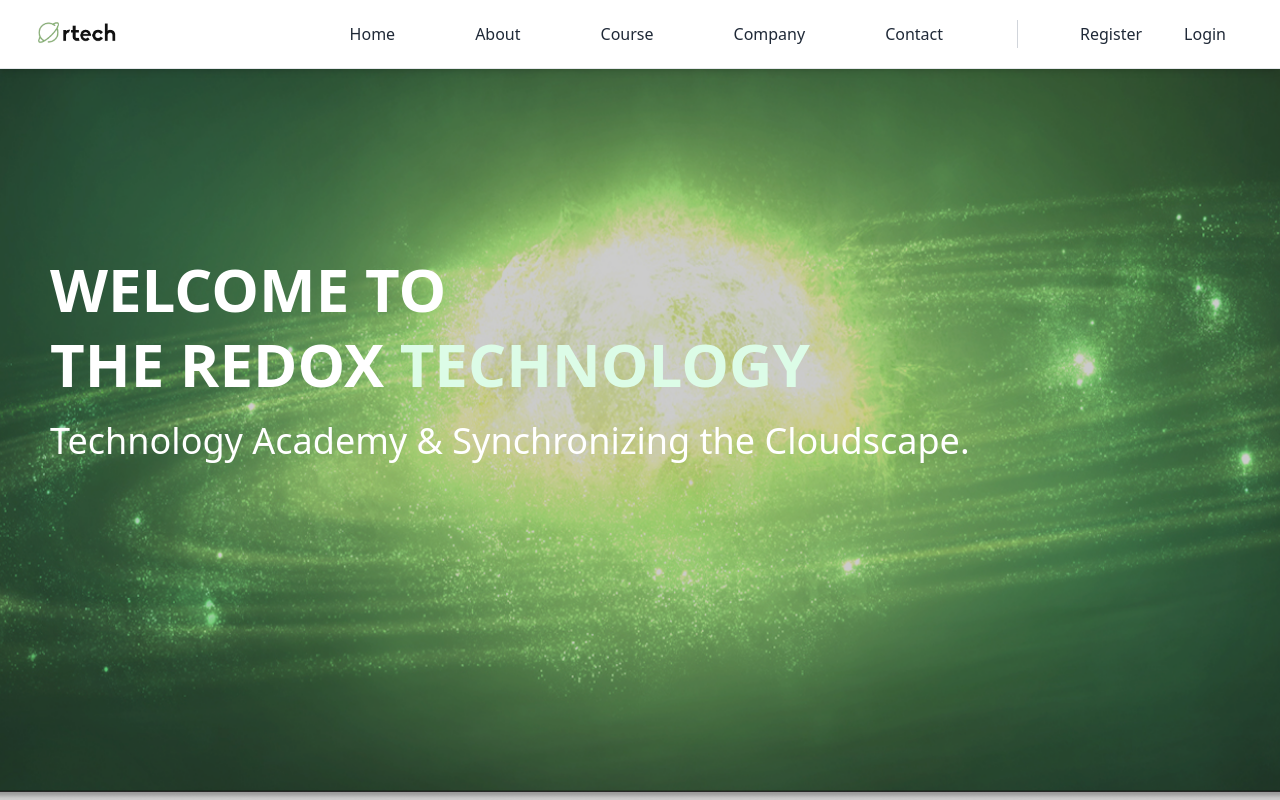
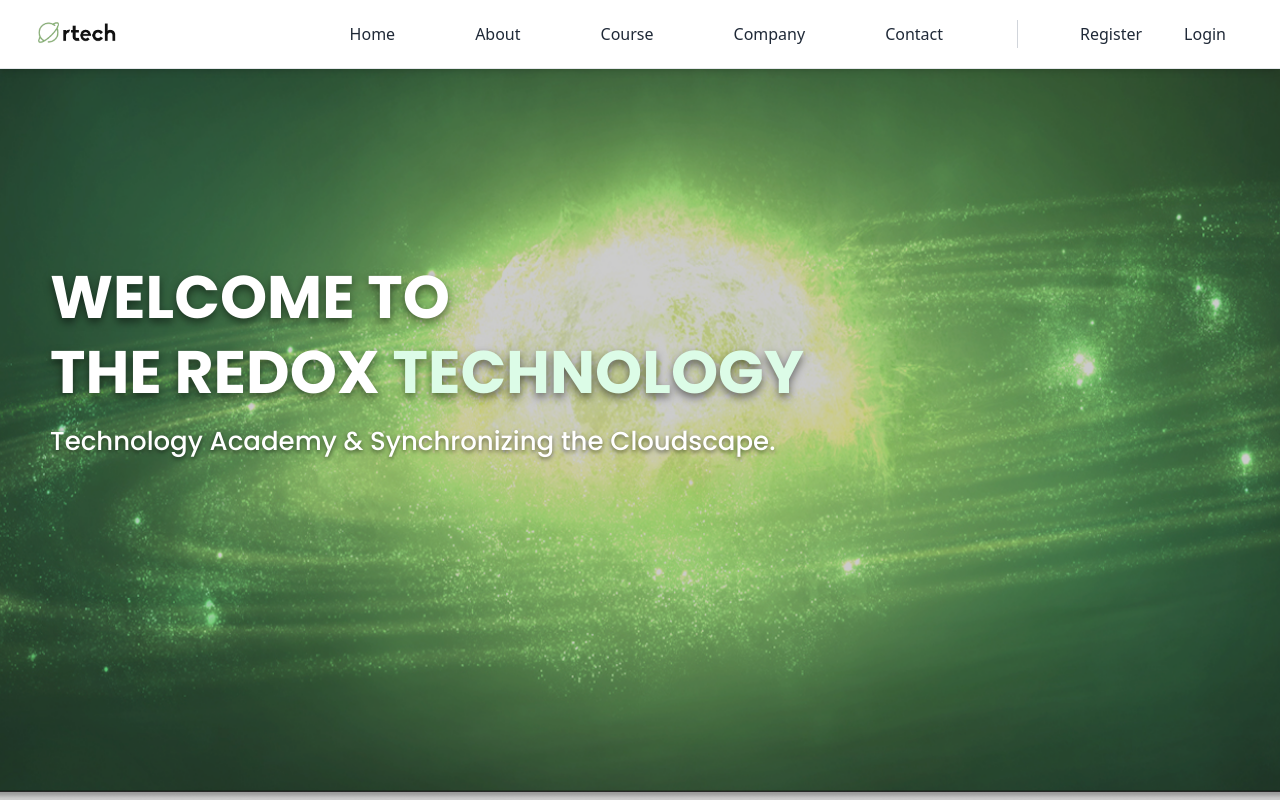
Before and after one commit to redoomp4/RTECH-, a Vue app in the folder Frontend/: page / in a window 1280 px wide. Shown: the top 800 px of the page. Built offline with nearby package versions, Linux system fonts and the light colour scheme; no server answers.

Commit message:
ui: fix company spacing and add home text shadows

```diff
--- a/Frontend/src/pages/Company.vue
+++ b/Frontend/src/pages/Company.vue
@@ -13,14 +13,14 @@
     <!-- TITLE -->
     <section class="mt-4 px-4">
       <h3
-        class="font-['Poppins'] font-bold text-3xl md:text-4xl lg:text-5xl tracking-wider drop-shadow-[0_5px_5px_rgba(0,0,0,0.6)] mb-2 text-green-100"
+        class="font-['Poppins'] font-bold text-[28px] md:text-4xl lg:text-5xl tracking-wider drop-shadow-[0_5px_5px_rgba(0,0,0,0.6)] mb-2 md:mb-4 text-green-100"
       >
         Our Company
       </h3>
 
       <h1
         class="font-['Poppins'] font-bold text-green-300 drop-shadow-[0_8px_8px_rgba(0,0,0,0.7)]
-               text-5xl md:text-6xl lg:text-7xl -mt-3 md:-mt-2"
+               text-[50px] md:text-6xl lg:text-7xl -mt-3 md:mt-0 leading-tight"
       >
         Meet our people
       </h1>
--- a/Frontend/src/pages/Home.vue
+++ b/Frontend/src/pages/Home.vue
@@ -31,11 +31,12 @@
       <!-- HERO TEXT -->
       <h1
         class="
-          font-black text-white leading-tight
-
+          font-bold text-white leading-tight
+          font-['Poppins']
           text-[30px]
           md:text-[60px]
           sm:text-[45px]
+          drop-shadow-[0_4px_4px_rgba(0,0,0,0.5)]
         "
       >
         WELCOME TO <br />
@@ -46,10 +47,12 @@
       <p
         class="
           mt-3 text-white
-
-          text-[20px]
-          md:text-[36px]
-          sm:text-[20px]
+          font-['Poppins']
+          font-medium
+          text-[16px]
+          md:text-[26px]
+          sm:text-[18px]
+          drop-shadow-[0_2px_2px_rgba(0,0,0,0.5)]
         "
       >
         Technology Academy & Synchronizing the Cloudscape.
```
